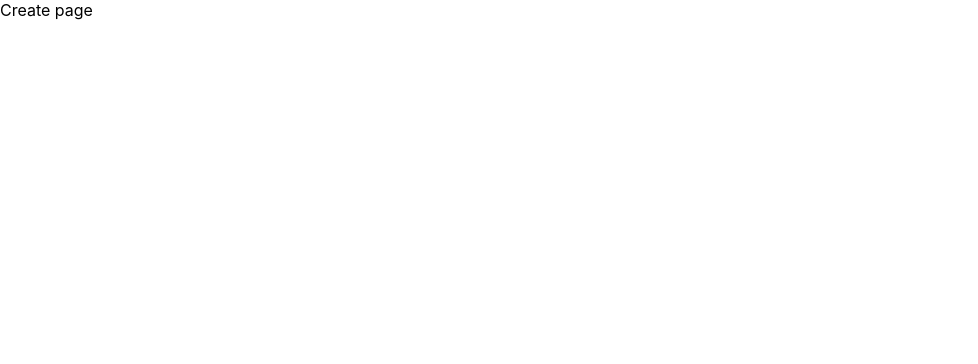
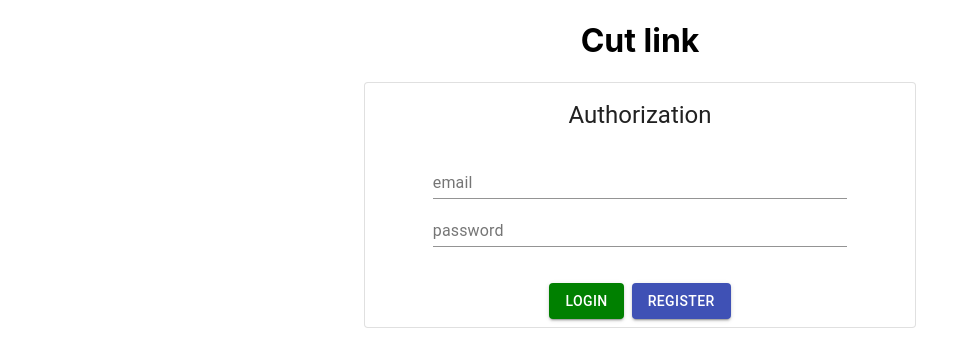
Before and after one commit to EvGeniyStadnik/track_links, a React (Create React App) app in the folder client/: page / in a window 1280 px wide. Before the commit this address led to /create. Shown: the top 364 px of the page, without its empty margins (0-978 px from the left). Built offline with nearby package versions, Linux system fonts and the light colour scheme.

Commit message:
Add login/register form & add register new user

```diff
--- a/client/package.json
+++ b/client/package.json
@@ -21,6 +21,7 @@
   "eslintConfig": {
     "extends": "react-app"
   },
+  "proxy": "http://localhost:5000",
   "browserslist": {
     "production": [
       ">0.2%",
--- a/client/src/App.js
+++ b/client/src/App.js
@@ -7,7 +7,7 @@ import AuthGate from "./modules/AuthGate";
 function App() {
   return (
     <Router>
-      <AuthGate isAuthenticated={true}>
+      <AuthGate isAuthenticated={false}>
         <Pages/>
       </AuthGate>
     </Router>
--- /dev/null
+++ b/client/src/hooks/http.hook.js
@@ -0,0 +1,33 @@
+import {useState, useCallback} from 'react';
+
+export const useHttp = () => {
+
+  const [loading, setLoading] = useState(false);
+  const [error, setError] = useState(null);
+
+  const request = useCallback(async (url, method = 'GET', body = null, headers = {}) => {
+    setLoading(true);
+    try {
+      const response = await fetch(url, {method, body, headers});
+      const data = response.json();
+
+      if (!response.ok) {
+        throw new Error(data.message || 'Some thing went wrong');
+      }
+
+      setLoading(false);
+
+      return data;
+
+    } catch (e) {
+      setLoading(false);
+      setError(e.message);
+      throw e;
+    }
+
+  }, []);
+
+  const clearError = () => setError(null);
+
+  return {request, loading, error, clearError}
+};
--- a/client/src/pages/AuthPage.js
+++ b/client/src/pages/AuthPage.js
@@ -1,9 +1,121 @@
-import React from 'react';
+import React, {useState} from 'react';
+import {
+  Card,
+  CardContent,
+  Typography,
+  Container,
+  CardActions,
+  Button,
+  makeStyles,
+  TextField
+} from "@material-ui/core";
+
+import {useHttp} from '../hooks/http.hook';
+
+const useStyles = makeStyles({
+  containerWrapper: {
+    textAlign: 'center'
+  },
+  cardWrapper: {
+    minWidth: 275,
+  },
+  buttonRegister: {
+    backgroundColor: 'green',
+    '&:hover': {
+      backgroundColor: 'darkgreen',
+    }
+  },
+  wrapper: {
+    marginBottom: 12,
+    textAlign: "center"
+  },
+  title: {
+    margin: '0 auto 20px'
+  },
+  buttonsWrapper: {
+    justifyContent: 'center'
+  },
+  inputField: {
+    width: '80%'
+  }
+});
 
 const AuthPage = () => {
+  const classes = useStyles();
+
+  const {loading, request} = useHttp();
+
+  const [userData, setUserData] = useState({
+    email: '',
+    password: ''
+  })
+
+  const handleChange = (e) => {
+    setUserData({
+      ...userData,
+      [e.target.name]: e.target.value
+    })
+  }
+
+  const handleRegister = async () => {
+    try {
+      const body = JSON.stringify({...userData});
+      const headers = {'Content-Type': 'application/json'};
+      const data = await request('/api/auth/register', 'POST', body, headers);
+      console.log('Data', data)
+    }catch(e){}
+  };
 
   return (
-    <div>Auth page</div>
+    <Container className={classes.containerWrapper} maxWidth="sm">
+      <h1>Сut link</h1>
+      <Card className={classes.cardWrapper} variant="outlined">
+        <CardContent className={classes.wrapper}>
+          <Typography className={classes.title} variant="h5" component="h2">
+            Authorization
+          </Typography>
+          <Typography component="div">
+            <TextField
+              className={classes.inputField}
+              id="standard-basic"
+              label="email"
+              name='email'
+              type='email'
+              onChange={handleChange}
+            />
+          </Typography>
+          <Typography component="div">
+            <TextField
+              className={classes.inputField}
+              label="password"
+              name='password'
+              type='password'
+              onChange={handleChange}
+            />
+          </Typography>
+        </CardContent>
+        <CardActions className={classes.buttonsWrapper}>
+          <Button
+            variant="contained"
+            color="primary"
+            className={classes.buttonRegister}
+            size="medium"
+            disabled={loading}
+          >
+            Login
+          </Button>
+          <Button
+            variant="contained"
+            color="primary"
+            size="medium"
+            onClick={handleRegister}
+            disabled={loading}
+          >
+            Register
+          </Button>
+        </CardActions>
+      </Card>
+    </Container>
   )
 }
 
```
Also changed, not shown: 2 other files (tests, documents, lock files or other folders).
